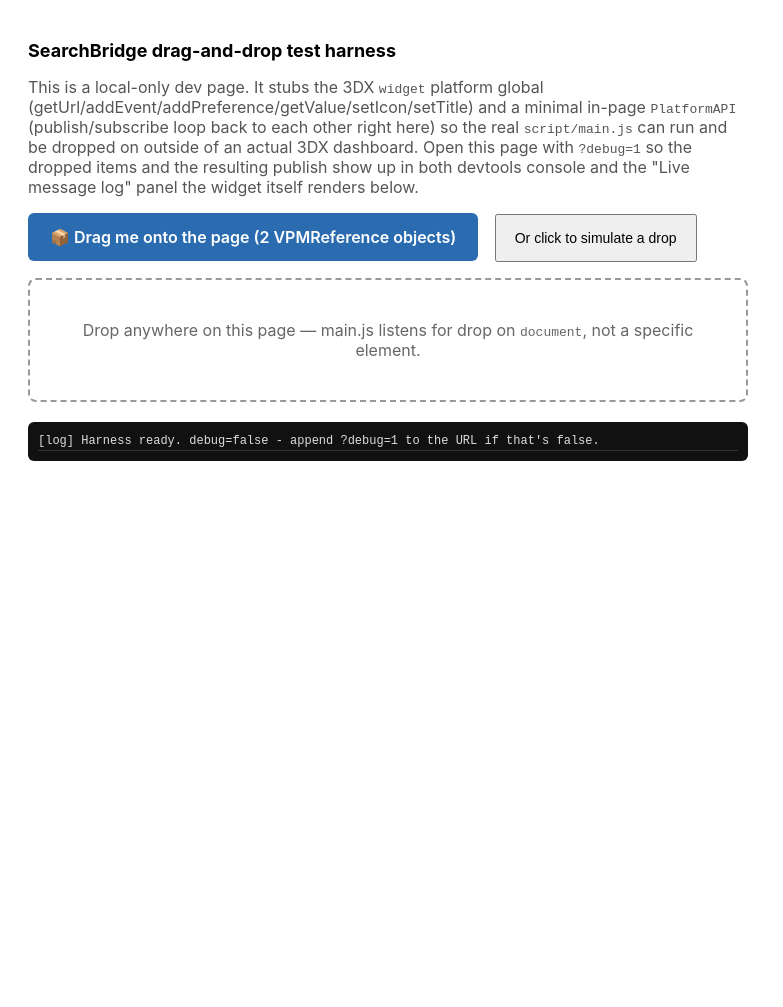
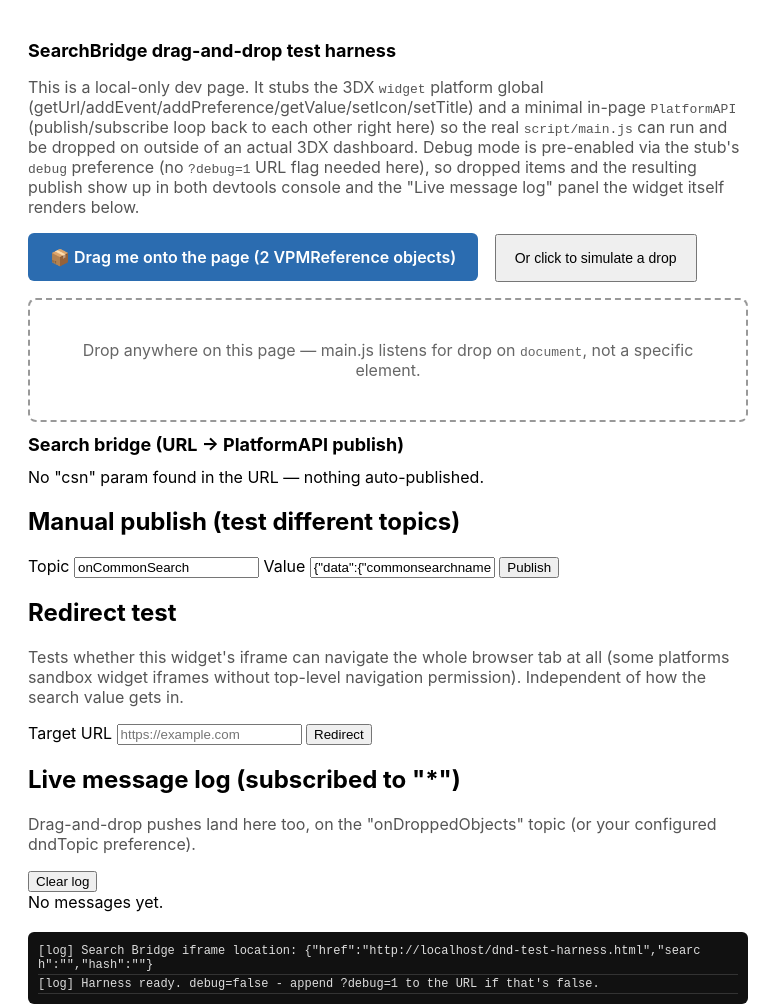
Before and after one commit to abhiprep7/SearchToQueue, a plain HTML site: page dnd-test-harness.html in a window 1280 px wide. Shown: the whole page, without its empty margins (0-783 px from the left). Before the commit the page ends 800 px from the top, so only its background shows below. Drawn offline with Linux system fonts and the light colour scheme.

Commit message:
added debug

```diff
--- a/dnd-test-harness.html
+++ b/dnd-test-harness.html
@@ -32,9 +32,10 @@
     (getUrl/addEvent/addPreference/getValue/setIcon/setTitle) and a minimal in-page
     <code>PlatformAPI</code> (publish/subscribe loop back to each other right here) so the
     real <code>script/main.js</code> can run and be dropped on outside of an actual 3DX
-    dashboard. Open this page with <code>?debug=1</code> so the dropped items and the
-    resulting publish show up in both devtools console and the "Live message log" panel
-    the widget itself renders below.
+    dashboard. Debug mode is pre-enabled via the stub's <code>debug</code> preference (no
+    <code>?debug=1</code> URL flag needed here), so dropped items and the resulting publish
+    show up in both devtools console and the "Live message log" panel the widget itself
+    renders below.
   </p>
 
   <div id="drag-source" draggable="true">&#128230; Drag me onto the page (2 VPMReference objects)</div>
@@ -68,7 +69,9 @@
 
   // --- minimal 3DX platform stub: just enough surface area for main.js to run standalone ---
   window.widget = {
-    _prefs: {},
+    // Debug mode is a real widget preference now, not just "?debug=1" in the URL - default it
+    // on here so this harness doesn't need the URL flag either.
+    _prefs: { debug: "1" },
     getUrl: function() { return window.location.href; },
     addEvent: function(name, fn) {
       // Real platform calls onLoad once the widget iframe is ready; simulate that here.
@@ -104,7 +107,7 @@
     if (callback) { callback(platformAPIStub); }
   };
 </script>
-<script src="script/main.js?v=14"></script>
+<script src="script/main.js?v=15"></script>
 <script>
   var samplePayload = {
     protocol: "3DXContent",
--- a/script/main.js
+++ b/script/main.js
@@ -26,6 +26,11 @@
 var AMQ_URL_PREF = "amqUrl";
 var AMQ_USERNAME_PREF = "amqUsername";
 var AMQ_PASSWORD_PREF = "amqPassword";
+
+// Debug mode also toggleable from the preferences tab, not just "?debug=1" in the launch URL -
+// on the real platform the widget is opened by the dashboard itself, so the URL isn't always
+// something you control. Either one turns debug on.
+var DEBUG_PREF = "debug";
 
 var MyWidget = function() {
     var me = this;
@@ -340,6 +345,13 @@
         });
 
         widget.addPreference({
+            name: DEBUG_PREF,
+            type: "text",
+            label: 'Debug mode ("1" to enable - shows the manual publish/redirect/message-log panel)',
+            defaultValue: "0"
+        });
+
+        widget.addPreference({
             name: DND_TOPIC_PREF,
             type: "text",
             label: "PlatformAPI topic to publish drag-and-drop objects on",
@@ -368,7 +380,7 @@
         });
 
         var params = me.getParams();
-        me.debug = params.debug === "1";
+        me.debug = params.debug === "1" || widget.getValue(DEBUG_PREF) === "1";
 
         me.debugLog("Search Bridge iframe location:", {
             href: window.location.href,
```
Also changed, not shown: index.html (+1 -1 lines).
